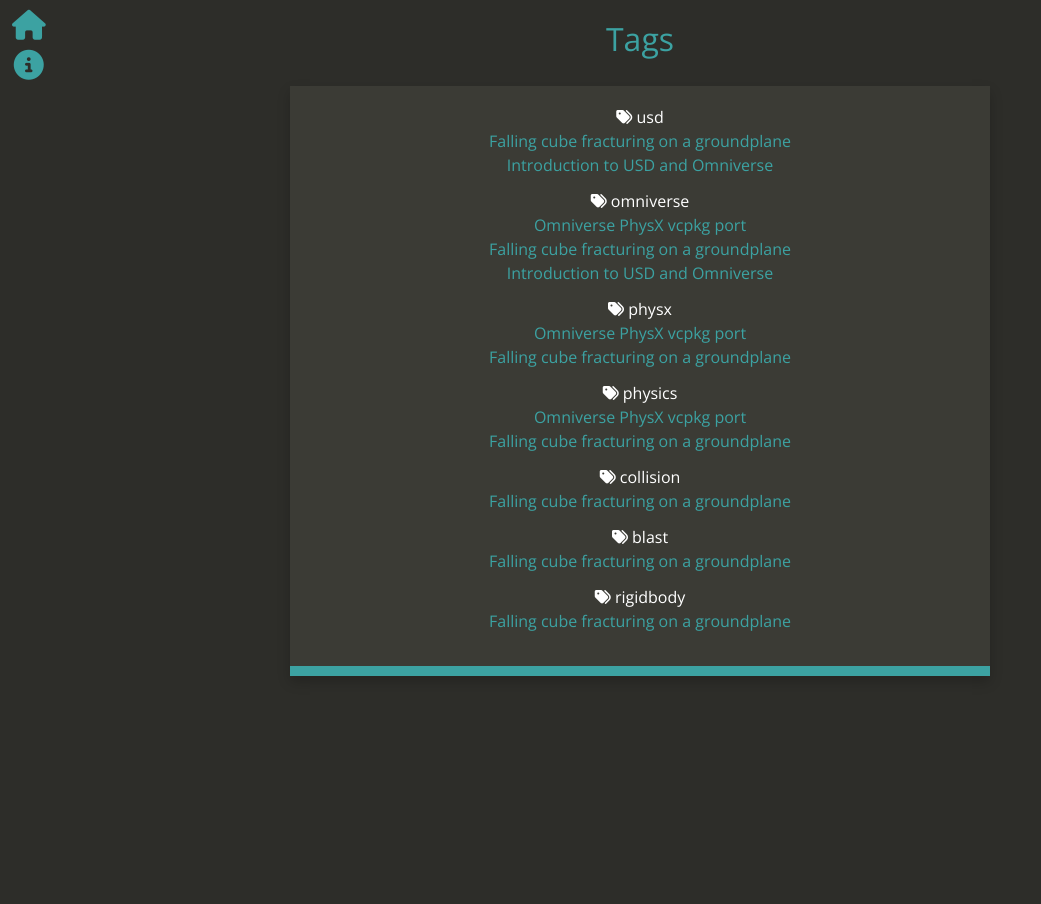
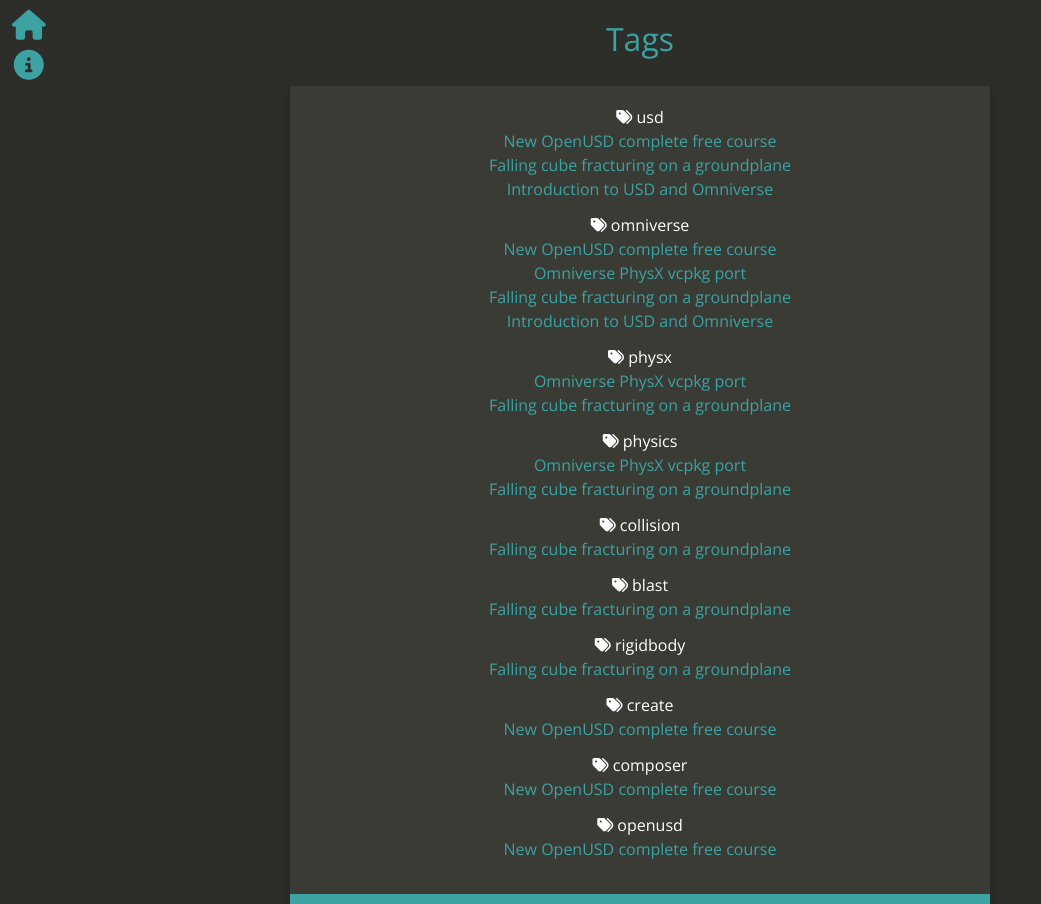
Before and after one commit to omni-101/omni-101.github.io, a Jekyll site: the page built from tags.html, in a window 1280 px wide. Shown: the whole page, without its empty margins (0-1041 px from the left). Built offline with Jekyll 4.4.1, drawn with Linux system fonts in a browser that asks for light colours; nearby versions of some CDN libraries.

Commit message:
new course

```diff
--- /dev/null
+++ b/_posts/2023-10-05-new-usd-book.md
@@ -0,0 +1,25 @@
+---
+layout:     post
+title:      New OpenUSD complete free course
+summary:    A new OpenUSD course from the very basics with hands-on examples
+categories: omniverse
+tags:
+ - usd
+ - omniverse
+ - create
+ - composer
+ - openusd
+---
+
+<figure>
+  <a href="https://learnusd.github.io" target="_blank">
+    <img src="/assets/images/usd_logo_airship_rendered.png" alt="A webGL blimp passing through the OpenUSD logo and getting 'constructed' in the process">
+  </a>
+  <figcaption style="text-align: center; font-size: small; font-style: italic;">A blimp passing through the OpenUSD logo and getting 'constructed' in the process, metaphor of the layer composition nature of OpenUSD</figcaption>
+</figure>
+
+A new complete course to learn OpenUSD is available for free: [https://learnusd.github.io](https://learnusd.github.io).
+
+This course focuses on learning USD from the ground up by minimizing comprehension effort with simple examples, analogies and gradual theory dive-ins.
+
+Give it a try!
--- a/about.markdown
+++ b/about.markdown
@@ -3,6 +3,10 @@ layout: post
 title: About
 permalink: /about/
 ---
+
+[![License: CC BY 4.0](https://img.shields.io/badge/License-CC_BY_4.0-lightgrey.svg)](https://creativecommons.org/licenses/by/4.0/)
+
+Created by [Marco Alesiani](https://www.linkedin.com/in/marcodiiga/).
 
 This website aims to provide high quality didactic content that explores the NVIDIA Omniverse platform.
 It uses a clear and explicative writing style suitable to read technical tutorials, copy&paste snippets to start hacking your way in or provide insights that could be hard to find anywhere else.
```
Also changed, not shown: 1 other file.
